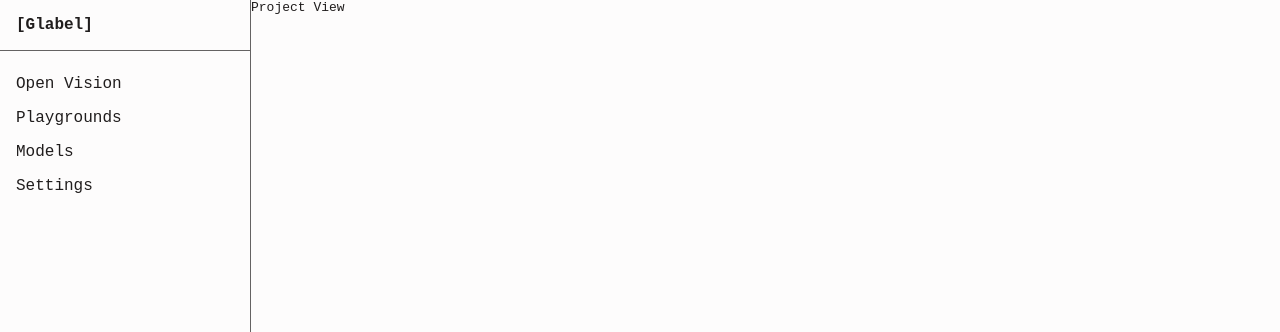
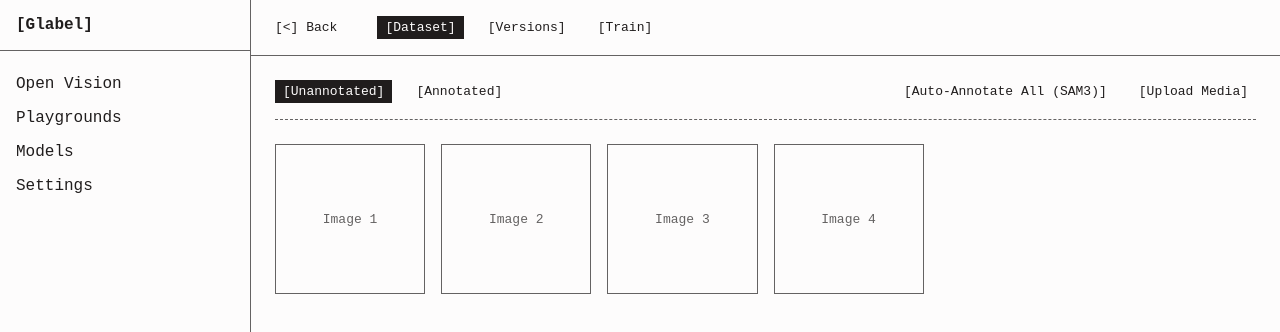
Before and after one commit to LyKhan77/Glabel, a Vue app in the folder frontend/: page /project/1 in a window 1280 px wide. Shown: the top 332 px of the page. Built offline with nearby package versions, Linux system fonts and the light colour scheme.

Commit message:
feat: implement project workspace and dataset tabs

```diff
--- a/frontend/src/views/ProjectView.vue
+++ b/frontend/src/views/ProjectView.vue
@@ -1 +1,211 @@
-<template><div>Project View</div></template>
+<script setup>
+import { ref, computed } from 'vue'
+import { useRouter } from 'vue-router'
+
+const router = useRouter()
+
+const activeTab = ref('dataset') // 'dataset', 'versions', 'train'
+
+// Dataset state
+const datasetState = ref('unannotated') // 'unannotated', 'annotated'
+
+const images = ref([
+  { id: 1, annotated: false },
+  { id: 2, annotated: false },
+  { id: 3, annotated: false },
+  { id: 4, annotated: false }
+])
+
+const unannotatedImages = computed(() => images.value.filter(img => !img.annotated))
+const annotatedImages = computed(() => images.value.filter(img => img.annotated))
+
+const goBack = () => {
+  router.push('/')
+}
+
+const autoAnnotateAll = () => {
+  images.value.forEach(img => {
+    img.annotated = true
+  })
+}
+</script>
+
+<template>
+  <div class="project-view">
+    <!-- Header / Nav -->
+    <header class="header">
+      <button class="nav-btn" @click="goBack">[&lt;] Back</button>
+      <div class="tabs">
+        <button
+          :class="['tab-btn', { active: activeTab === 'dataset' }]"
+          @click="activeTab = 'dataset'"
+        >[Dataset]</button>
+        <button
+          :class="['tab-btn', { active: activeTab === 'versions' }]"
+          @click="activeTab = 'versions'"
+        >[Versions]</button>
+        <button
+          :class="['tab-btn', { active: activeTab === 'train' }]"
+          @click="activeTab = 'train'"
+        >[Train]</button>
+      </div>
+      <div class="spacer"></div>
+    </header>
+
+    <main class="content">
+      <div v-if="activeTab === 'dataset'" class="dataset-view">
+        <div class="dataset-subnav">
+          <div class="subtabs">
+            <button
+              :class="['subtab-btn', { active: datasetState === 'unannotated' }]"
+              @click="datasetState = 'unannotated'"
+            >[Unannotated]</button>
+            <button
+              :class="['subtab-btn', { active: datasetState === 'annotated' }]"
+              @click="datasetState = 'annotated'"
+            >[Annotated]</button>
+          </div>
+          <div class="actions">
+            <button class="action-btn" v-if="datasetState === 'unannotated'" @click="autoAnnotateAll">
+              [Auto-Annotate All (SAM3)]
+            </button>
+            <button class="action-btn">[Upload Media]</button>
+          </div>
+        </div>
+
+        <div class="grid-container">
+          <div v-if="datasetState === 'unannotated'" class="image-grid">
+            <div class="image-card" v-for="img in unannotatedImages" :key="img.id">
+              <div class="image-placeholder">Image {{ img.id }}</div>
+            </div>
+            <div v-if="unannotatedImages.length === 0" class="empty-state">
+              No unannotated images.
+            </div>
+          </div>
+          <div v-if="datasetState === 'annotated'" class="image-grid">
+            <div class="image-card" v-for="img in annotatedImages" :key="img.id">
+              <div class="image-placeholder">Image {{ img.id }}<br>(Annotated)</div>
+            </div>
+            <div v-if="annotatedImages.length === 0" class="empty-state">
+              No annotated images.
+            </div>
+          </div>
+        </div>
+      </div>
+
+      <div v-if="activeTab === 'versions'" class="versions-view">
+        <p>[Versions Content]</p>
+      </div>
+
+      <div v-if="activeTab === 'train'" class="train-view">
+        <p>[Train Content]</p>
+      </div>
+    </main>
+  </div>
+</template>
+
+<style scoped>
+.project-view {
+  min-height: 100vh;
+  display: flex;
+  flex-direction: column;
+}
+
+.header {
+  display: flex;
+  align-items: center;
+  padding: 1rem;
+  border-bottom: 1px solid #646262;
+  gap: 2rem;
+}
+
+.tabs {
+  display: flex;
+  gap: 1rem;
+}
+
+.spacer {
+  flex-grow: 1;
+}
+
+button {
+  background: transparent;
+  border: none;
+  font-family: inherit;
+  font-size: inherit;
+  color: inherit;
+  cursor: pointer;
+}
+
+button:hover {
+  text-decoration: underline;
+}
+
+.nav-btn, .tab-btn, .subtab-btn, .action-btn {
+  padding: 0.25rem 0.5rem;
+}
+
+.tab-btn.active, .subtab-btn.active {
+  background: #201d1d;
+  color: #fdfcfc;
+}
+
+.content {
+  flex-grow: 1;
+  padding: 1.5rem;
+}
+
+.dataset-view {
+  display: flex;
+  flex-direction: column;
+  gap: 1.5rem;
+}
+
+.dataset-subnav {
+  display: flex;
+  justify-content: space-between;
+  align-items: center;
+  border-bottom: 1px dashed #646262;
+  padding-bottom: 1rem;
+}
+
+.subtabs {
+  display: flex;
+  gap: 1rem;
+}
+
+.actions {
+  display: flex;
+  gap: 1rem;
+}
+
+.grid-container {
+  flex-grow: 1;
+}
+
+.image-grid {
+  display: grid;
+  grid-template-columns: repeat(auto-fill, minmax(150px, 1fr));
+  gap: 1rem;
+}
+
+.image-card {
+  aspect-ratio: 1;
+  border: 1px solid #646262;
+  display: flex;
+  align-items: center;
+  justify-content: center;
+  padding: 1rem;
+  text-align: center;
+}
+
+.image-placeholder {
+  color: #646262;
+}
+
+.empty-state {
+  color: #646262;
+  font-style: italic;
+  padding: 2rem 0;
+}
+</style>
```
